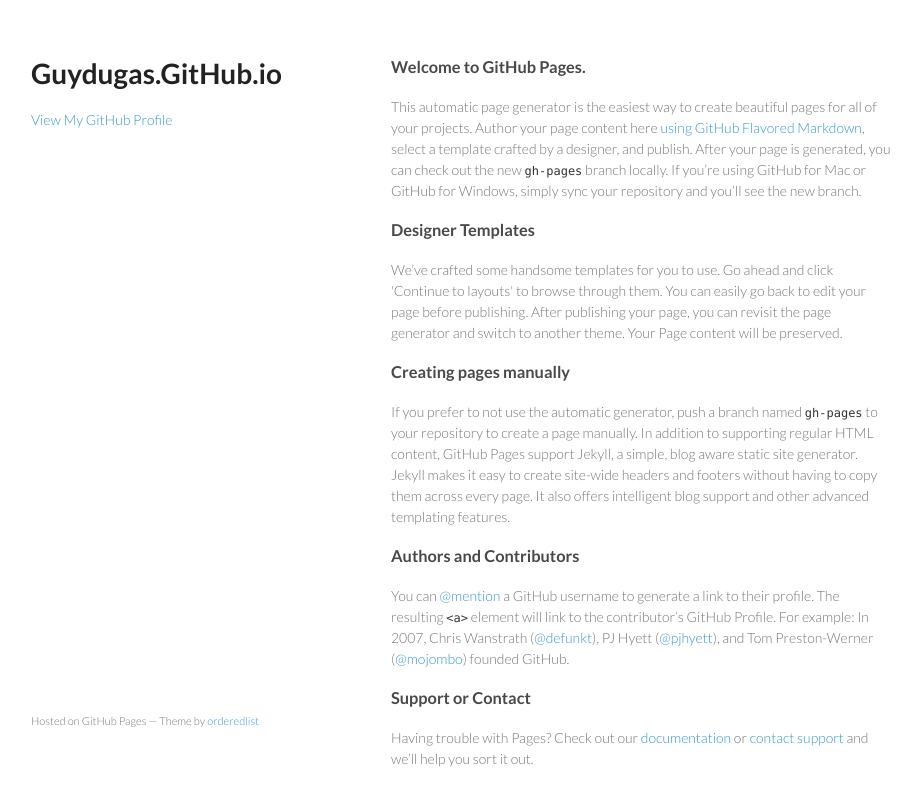
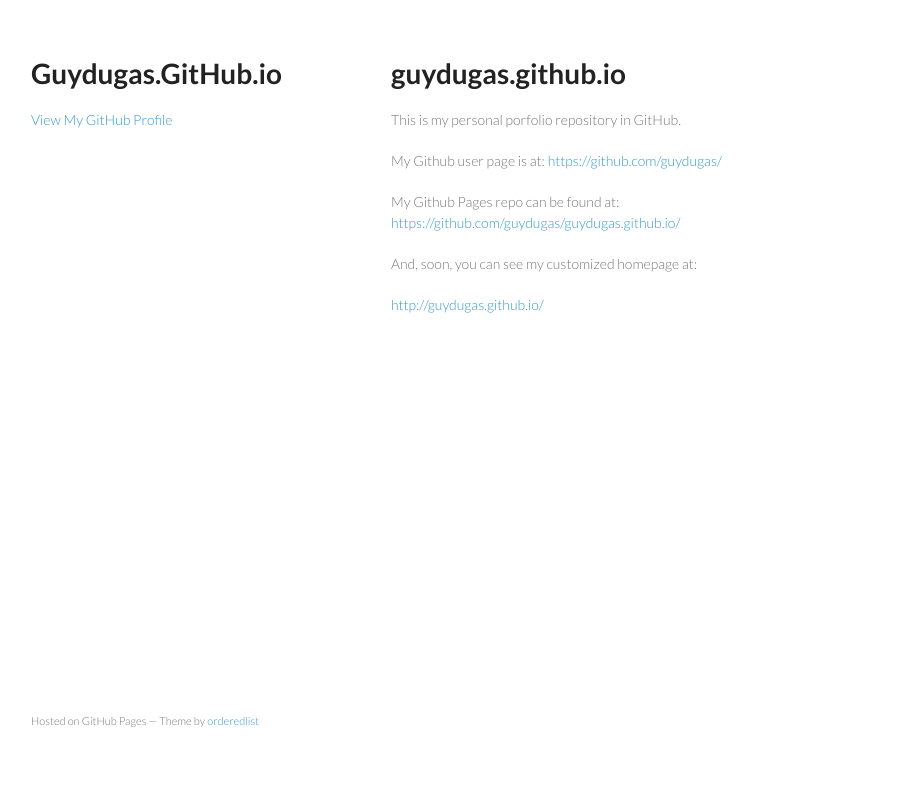
Before and after one commit to guydugas/guydugas.github.io, a plain HTML site: page index.html in a window 1280 px wide. Shown: the whole page, without its empty margins (179-1100 px from the left). Drawn offline with Linux system fonts and the light colour scheme.

Commit message:
Replace master branch with page content via GitHub

```diff
--- a/index.html
+++ b/index.html
@@ -23,30 +23,20 @@
 
       </header>
       <section>
-        <h3>
-<a id="welcome-to-github-pages" class="anchor" href="#welcome-to-github-pages" aria-hidden="true"><span class="octicon octicon-link"></span></a>Welcome to GitHub Pages.</h3>
+        <h1>
+<a id="guydugasgithubio" class="anchor" href="#guydugasgithubio" aria-hidden="true"><span class="octicon octicon-link"></span></a>guydugas.github.io</h1>
 
-<p>This automatic page generator is the easiest way to create beautiful pages for all of your projects. Author your page content here <a href="https://guides.github.com/features/mastering-markdown/">using GitHub Flavored Markdown</a>, select a template crafted by a designer, and publish. After your page is generated, you can check out the new <code>gh-pages</code> branch locally. If you’re using GitHub for Mac or GitHub for Windows, simply sync your repository and you’ll see the new branch.</p>
+<p>This is my personal porfolio repository in GitHub.</p>
 
-<h3>
-<a id="designer-templates" class="anchor" href="#designer-templates" aria-hidden="true"><span class="octicon octicon-link"></span></a>Designer Templates</h3>
+<p>My Github user page is at:
+<a href="https://github.com/guydugas/">https://github.com/guydugas/</a></p>
 
-<p>We’ve crafted some handsome templates for you to use. Go ahead and click 'Continue to layouts' to browse through them. You can easily go back to edit your page before publishing. After publishing your page, you can revisit the page generator and switch to another theme. Your Page content will be preserved.</p>
+<p>My Github Pages repo can be found at:<br>
+<a href="https://github.com/guydugas/guydugas.github.io/">https://github.com/guydugas/guydugas.github.io/</a></p>
 
-<h3>
-<a id="creating-pages-manually" class="anchor" href="#creating-pages-manually" aria-hidden="true"><span class="octicon octicon-link"></span></a>Creating pages manually</h3>
+<p>And, soon, you can see my customized homepage at:</p>
 
-<p>If you prefer to not use the automatic generator, push a branch named <code>gh-pages</code> to your repository to create a page manually. In addition to supporting regular HTML content, GitHub Pages support Jekyll, a simple, blog aware static site generator. Jekyll makes it easy to create site-wide headers and footers without having to copy them across every page. It also offers intelligent blog support and other advanced templating features.</p>
-
-<h3>
-<a id="authors-and-contributors" class="anchor" href="#authors-and-contributors" aria-hidden="true"><span class="octicon octicon-link"></span></a>Authors and Contributors</h3>
-
-<p>You can <a href="https://github.com/blog/821" class="user-mention">@mention</a> a GitHub username to generate a link to their profile. The resulting <code>&lt;a&gt;</code> element will link to the contributor’s GitHub Profile. For example: In 2007, Chris Wanstrath (<a href="https://github.com/defunkt" class="user-mention">@defunkt</a>), PJ Hyett (<a href="https://github.com/pjhyett" class="user-mention">@pjhyett</a>), and Tom Preston-Werner (<a href="https://github.com/mojombo" class="user-mention">@mojombo</a>) founded GitHub.</p>
-
-<h3>
-<a id="support-or-contact" class="anchor" href="#support-or-contact" aria-hidden="true"><span class="octicon octicon-link"></span></a>Support or Contact</h3>
-
-<p>Having trouble with Pages? Check out our <a href="https://help.github.com/pages">documentation</a> or <a href="https://github.com/contact">contact support</a> and we’ll help you sort it out.</p>
+<p><a href="http://guydugas.github.io/">http://guydugas.github.io/</a></p>
       </section>
       <footer>
         <p><small>Hosted on GitHub Pages &mdash; Theme by <a href="https://github.com/orderedlist">orderedlist</a></small></p>
```
Also changed, not shown: params.json (+1 -1 lines).
